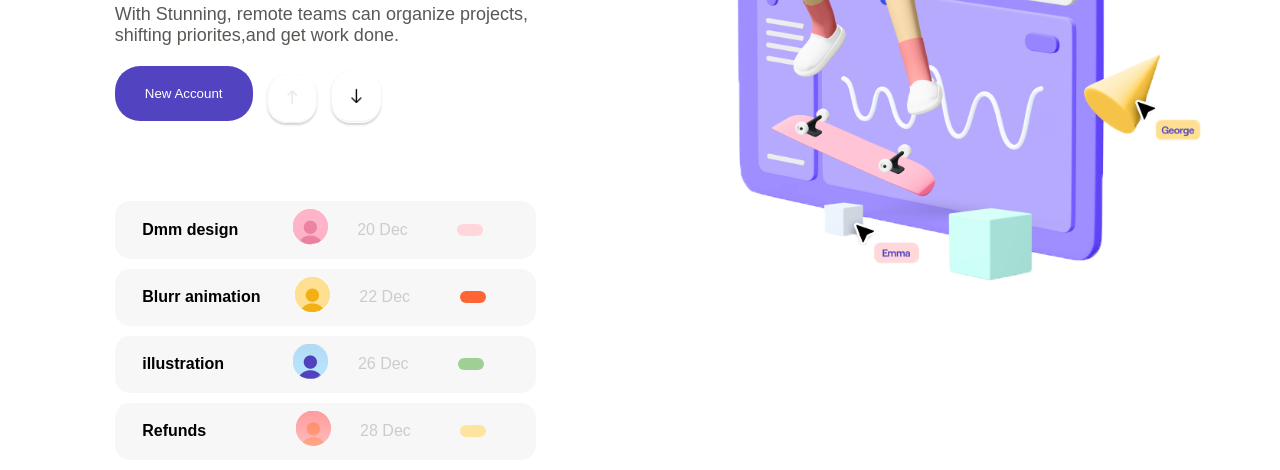
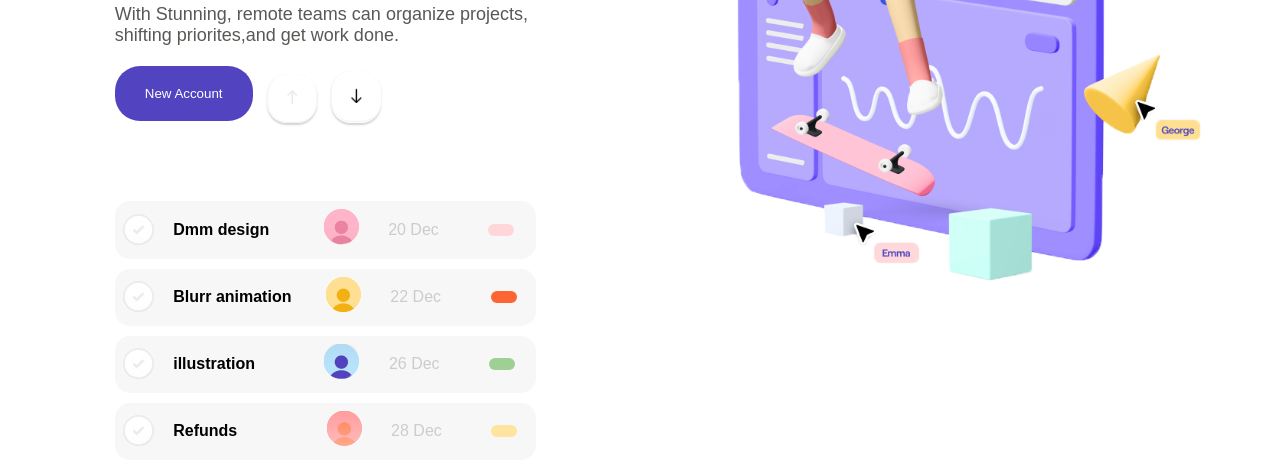
Before and after one commit to Pramodcn/Stunning-page, a plain HTML site: page Edyoda/index.html in a window 1280 px wide. Shown: the part 336-806 px from the top of the page. Drawn offline with Linux system fonts and the light colour scheme.

Commit message:
Update index.html

```diff
--- a/Edyoda/index.html
+++ b/Edyoda/index.html
@@ -48,7 +48,10 @@
             <div class="grouping">
 
                 <div class="group">
-                    <div class="group-highlight"></div>
+                    <div class="group-highlight">
+                        <img src="./Pictures/tick-gray.png" class="gray"/>
+                        <img src="./Pictures/tick-blue.png" class="blue"/>
+                    </div>
                     <a class="group-title">Dmm design</a>
                     <img src="./Pictures/user-pink.png" alt="user-pink" class="group-img1"/>
                     <a class="group-date">20 Dec</a>
@@ -56,7 +59,10 @@
                 </div>
 
                 <div  class="group">
-                    <div class="group-highlight"></div>
+                    <div class="group-highlight">
+                        <img src="./Pictures/tick-gray.png" class="gray"/>
+                        <img src="./Pictures/tick-blue.png" class="blue"/>
+                    </div>
                     <a class="group-title">Blurr animation</a>
                     <img src="./Pictures/user-orange.png" alt="user-pink" class="group-img2"/>
                     <a class="group-date">22 Dec</a>
@@ -64,7 +70,10 @@
                 </div>
 
                 <div class="group">
-                    <div class="group-highlight"></div>
+                    <div class="group-highlight">
+                        <img src="./Pictures/tick-gray.png" class="gray"/>
+                        <img src="./Pictures/tick-blue.png" class="blue"/>
+                    </div>
                     <a class="group-title">illustration</a>
                     <img src="./Pictures/user-blue.png" alt="user-pink" class="group-img3"/>
                     <a class="group-date">26 Dec</a>
@@ -72,7 +81,10 @@
                 </div>
 
                 <div class="group">
-                    <div class="group-highlight"></div>
+                    <div class="group-highlight">
+                        <img src="./Pictures/tick-gray.png" class="gray"/>
+                        <img src="./Pictures/tick-blue.png" class="blue"/>
+                    </div>
                     <a class="group-title">Refunds</a>
                     <img src="./Pictures/user-red.png" alt="user-pink" class="group-img4"/>
                     <a class="group-date">28 Dec</a>
```
